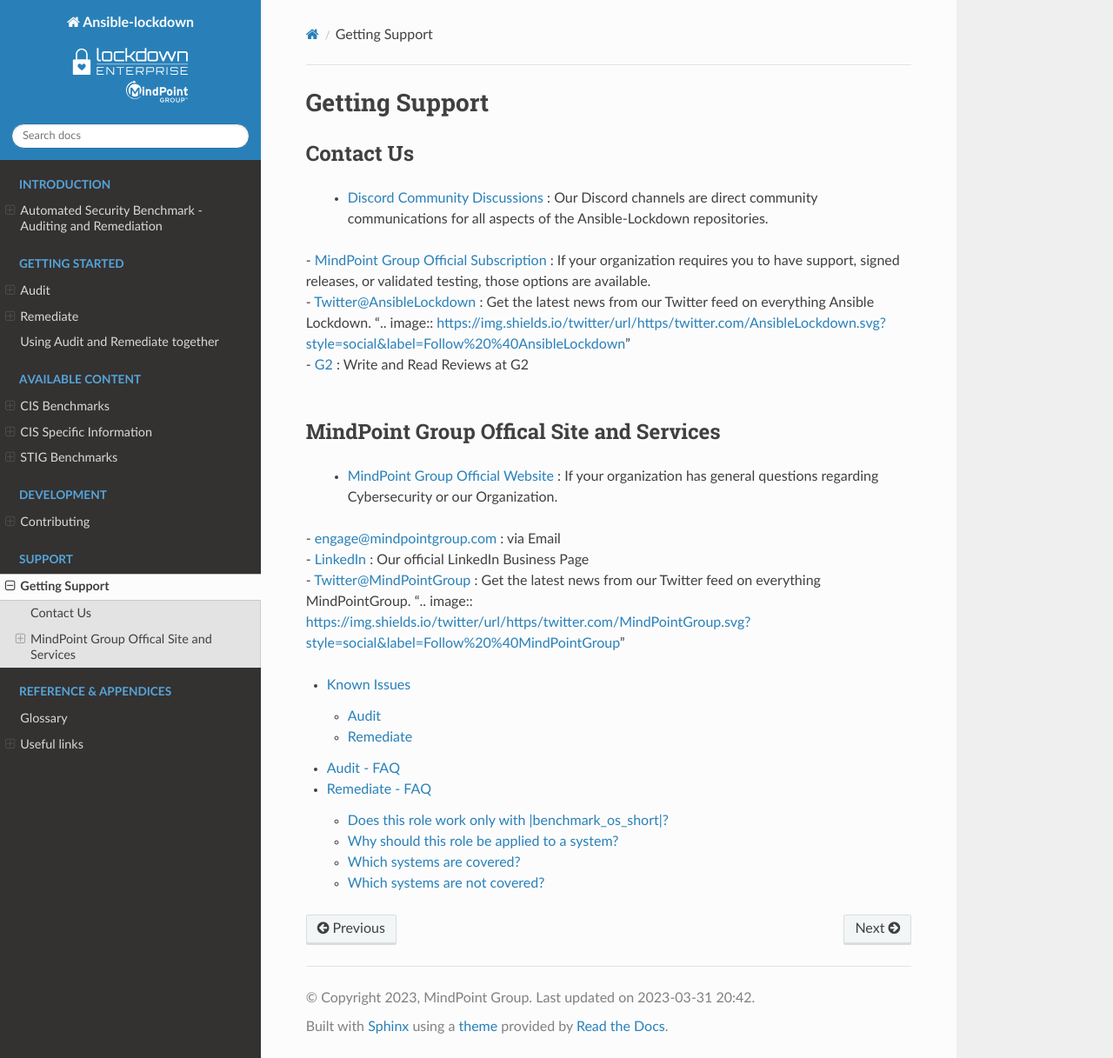
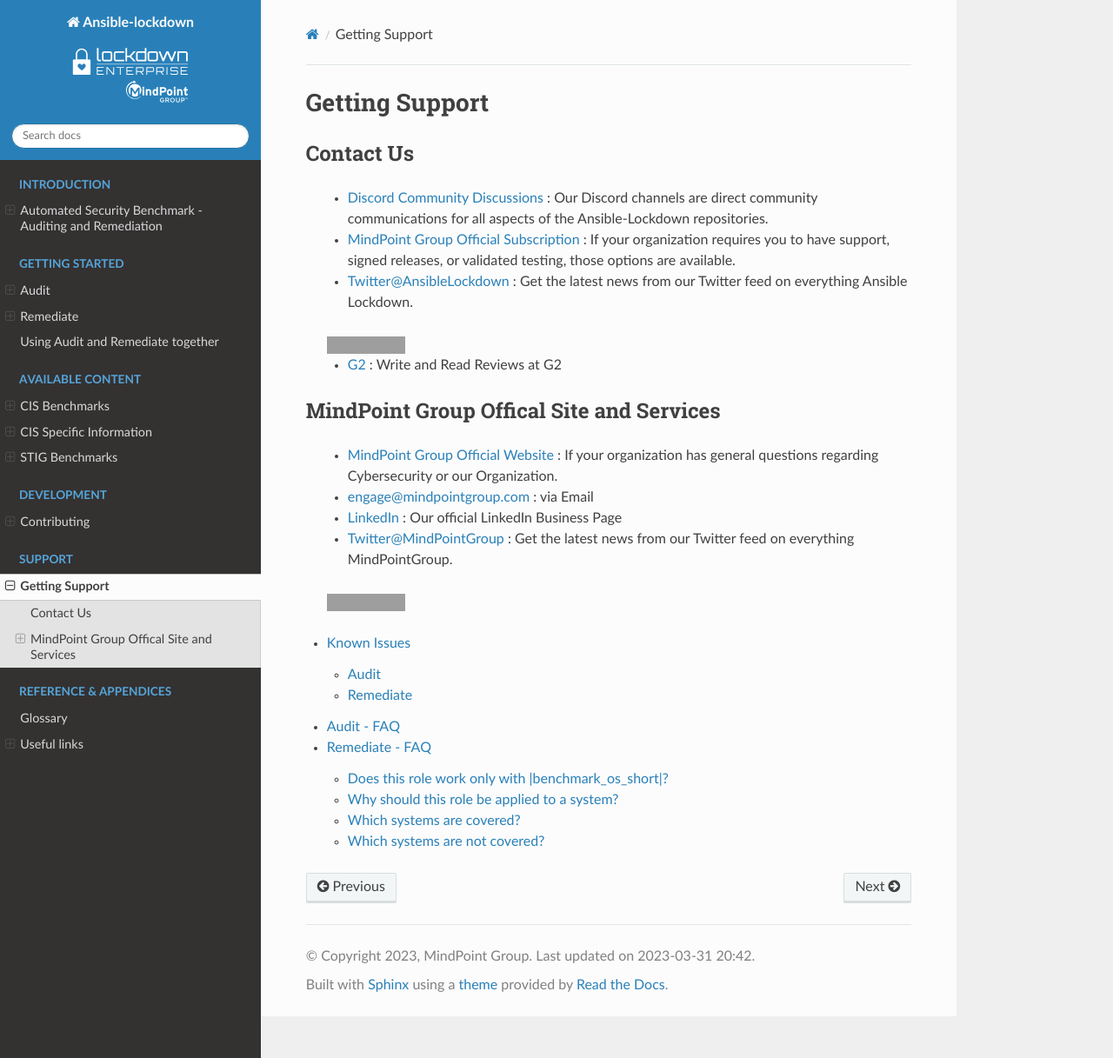
Before and after one commit to ansible-lockdown/MPG-AL-READTHEDOCS, a Sphinx documentation site: the page built from docs/source/support.rst, in a window 1280 px wide and 1217 px high. Shown: the whole window at 87% size. Built offline with Sphinx 7.4.7 and the Read the Docs theme 2.0.0, drawn with Linux system fonts in a browser that asks for light colours; pages that are not in the unit, such as notebooks, are missing from menus; grey boxes are pictures that could not be loaded.

Commit message:
Added Support info and badges fixes
Signed-off-by: Frederick Witty <frederickw@mindpointgroup.com>

```diff
--- a/docs/source/support.rst
+++ b/docs/source/support.rst
@@ -4,25 +4,27 @@
 Contact Us
 ^^^^^^^^^^
   - `Discord Community Discussions <https://discord.io/ansible-lockdown>`_ : Our Discord channels are direct community communications for all aspects of the Ansible-Lockdown repositories.
-|
+
   - `MindPoint Group Official Subscription <https://www.lockdownenterprise.com/>`_ : If your organization requires you to have support, signed releases, or validated testing, those options are available.
-|
+
   - `Twitter@AnsibleLockdown <https://twitter.com/AnsibleLockdown>`_ : Get the latest news from our Twitter feed on everything Ansible Lockdown.
-   ".. image:: https://img.shields.io/twitter/url/https/twitter.com/AnsibleLockdown.svg?style=social&label=Follow%20%40AnsibleLockdown"
-|
+  .. image:: https://img.shields.io/twitter/url/https/twitter.com/AnsibleLockdown.svg?style=social&label=Follow%20%40AnsibleLockdown
+    :target: https://img.shields.io/twitter/url/https/twitter.com/AnsibleLockdown.svg?style=social&label=Follow%20%40AnsibleLockdown
+
   -  `G2 <https://www.g2.com/products/ansible-lockdown/reviews>`_ : Write and Read Reviews at G2
-|
+
 
 MindPoint Group Offical Site and Services
-^^^^^^^^^^^^^^^^^^^^^^^^^^
+^^^^^^^^^^^^^^^^^^^^^^^^^^^^^^^^^^^^^^^^^
   - `MindPoint Group Official Website <https://www.mindpointgroup.com/company/contact-us>`_ : If your organization has general questions regarding Cybersecurity or our Organization.
-|
+
   -  `engage@mindpointgroup.com <engage@mindpointgroup.com>`_ : via Email
-|
+
   -  `LinkedIn <https://www.linkedin.com/company/mindpoint-group-llc/>`_ : Our official LinkedIn Business Page
-|
+
   - `Twitter@MindPointGroup <https://twitter.com/MindPointGroup>`_ : Get the latest news from our Twitter feed on everything MindPointGroup.
-   ".. image:: https://img.shields.io/twitter/url/https/twitter.com/MindPointGroup.svg?style=social&label=Follow%20%40MindPointGroup"
+  .. image:: https://img.shields.io/twitter/url/https/twitter.com/MindPointGroup.svg?style=social&label=Follow%20%40MindPointGroup
+    :target: https://img.shields.io/twitter/url/https/twitter.com/MindPointGroup.svg?style=social&label=Follow%20%40MindPointGroup
 
 .. toctree::
    :maxdepth: 3
```
